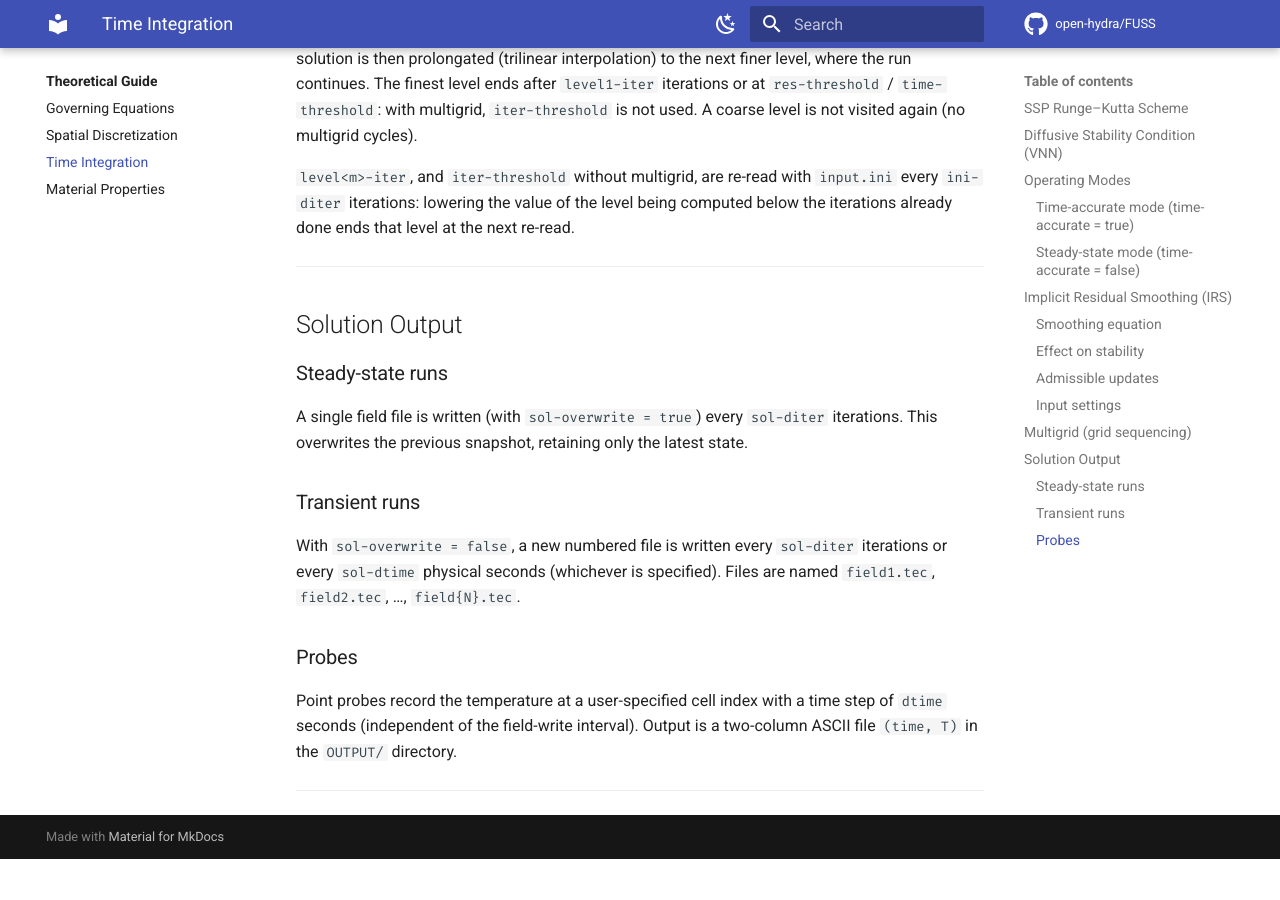
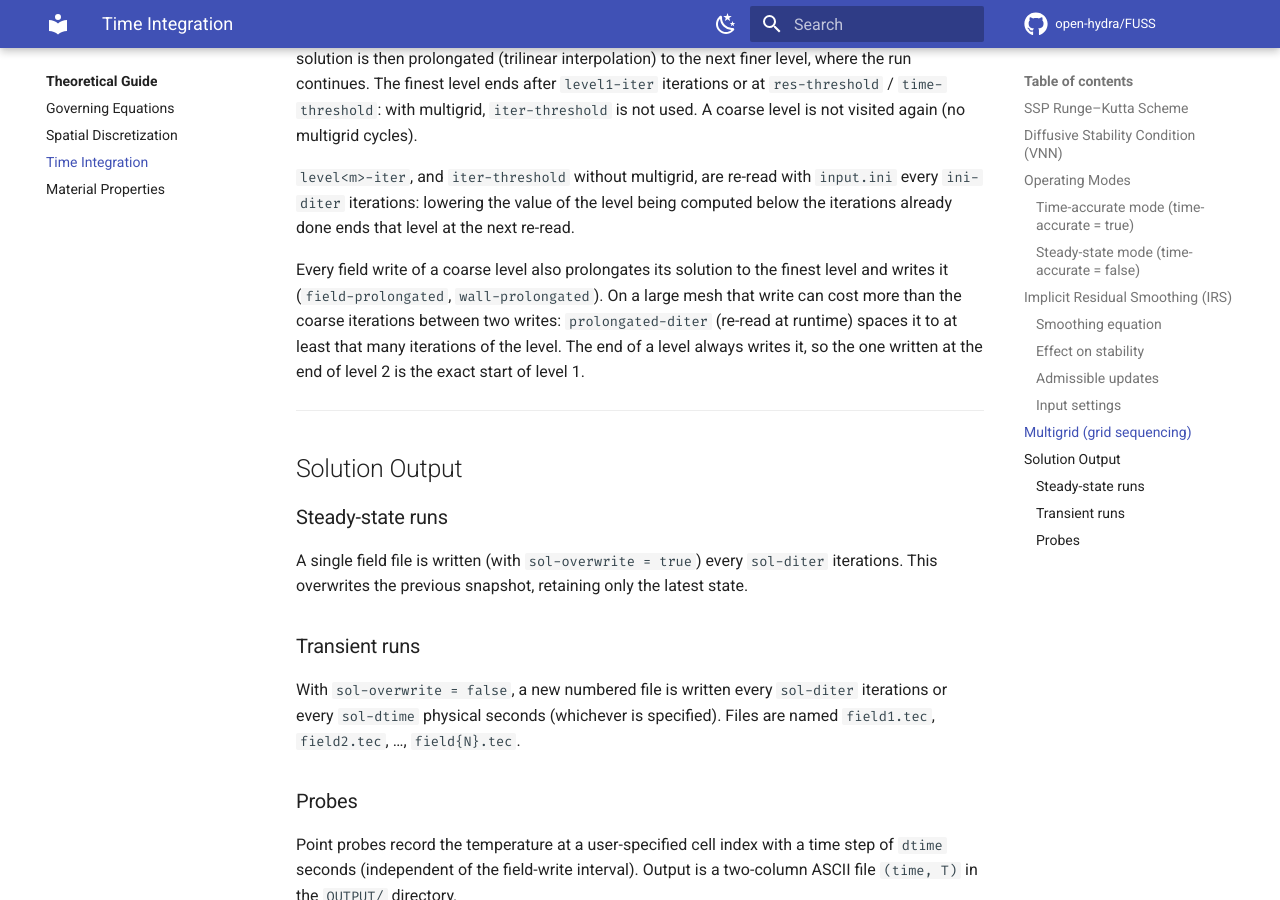
Before and after one commit to open-hydra/FUSS, an MkDocs documentation site: the page built from docs/theory/time-integration.md, in a window 1280 px wide and 900 px high, scrolled down 3893 px. Built offline with MkDocs 1.6.1 and Material for MkDocs 9.7.7, drawn with Linux system fonts in a browser that asks for light colours; comment, search, counter and statistics services are not loaded; before the commit the page ends 4752 px from its top, so only the background shows below that.

Commit message:
Multigrid: prolongated-diter spaces the coarse-level prolongated writes
Port of MOSE 5552745. Every field write of a coarse level also prolongates
its solution to the finest level and writes field-prolongated /
wall-prolongated, which on a large mesh can take longer than the coarse
iterations between two writes.

[FUSS-Multigrid] prolongated-diter (default 0: with every field write, as
before) writes them only once that many iterations of the level have
passed since the last write; the end of a level always writes them, so the
file written at the end of level 2 is still the exact start of level 1.
Re-read at runtime with the other keys. Output only: the prolongation of a
periodic write overwrites the finer levels, which the change of level
prolongates again anyway.

Checked on the mg3 test (level 2 for 75000 iterations, sol-diter 10000):
with the default every output file is byte-identical to the previous
commit; with prolongated-diter = 30000, 3 prolongated writes instead of 8
and every output file byte-identical to the default run.

Co-Authored-By: Claude Opus 5.5 <noreply@anthropic.com>

```diff
--- a/docs/theory/time-integration.md
+++ b/docs/theory/time-integration.md
@@ -127,6 +127,8 @@ With `levels = n` (n > 1) in `[FUSS-Multigrid]`, FUSS builds n grids, each coars
 
 `level<m>-iter`, and `iter-threshold` without multigrid, are re-read with `input.ini` every `ini-diter` iterations: lowering the value of the level being computed below the iterations already done ends that level at the next re-read.
 
+Every field write of a coarse level also prolongates its solution to the finest level and writes it (`field-prolongated`, `wall-prolongated`). On a large mesh that write can cost more than the coarse iterations between two writes: `prolongated-diter` (re-read at runtime) spaces it to at least that many iterations of the level. The end of a level always writes it, so the one written at the end of level 2 is the exact start of level 1.
+
 ---
 
 ## Solution Output
```
Also changed, not shown: docs/user/registry.md (+1 -0 lines), 3 other files.
